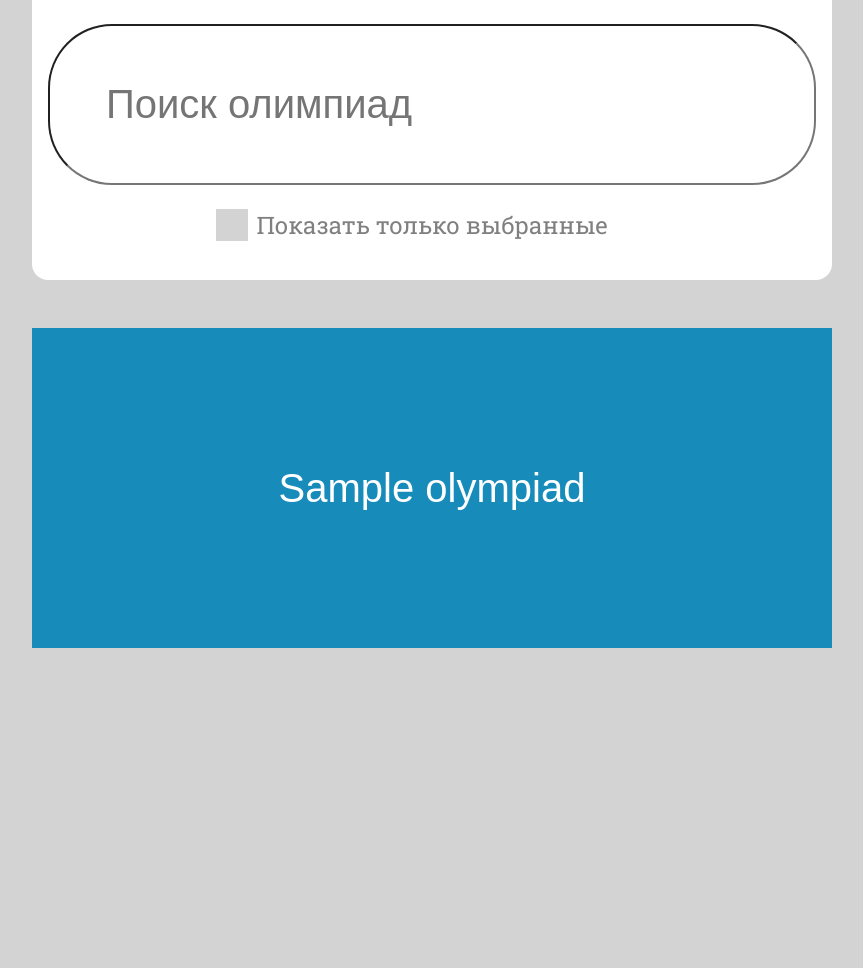
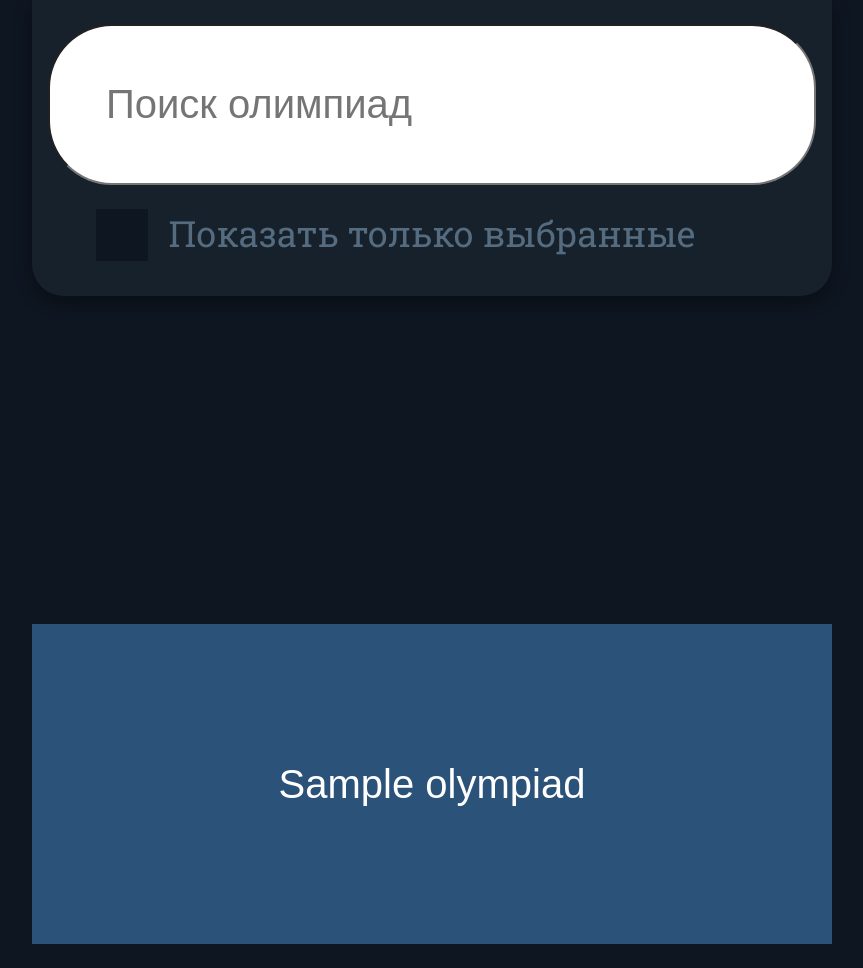
Before and after one commit to daminovkamil/mysite, a Python web app: template templates/olympiads.html in a window 1280 px wide. Shown: the whole page, without its empty margins (208-1071 px from the left). Before the commit the page ends 648 px from the top, so only its background shows below. Run offline with Jinja, Linux system fonts and the light colour scheme; the template is opened without the code that fills it: most values are stand-ins (such as "Sample title", 1, 10 or a date in 2020); some libraries are stand-ins or nearby versions.

Commit message:
Пока так

```diff
--- a/mysite/urls.py
+++ b/mysite/urls.py
@@ -14,9 +14,11 @@
     2. Add a URL to urlpatterns:  path('blog/', include('blog.urls'))
 """
 from django.contrib import admin
-from django.urls import path, include
+from django.urls import path
+import olympbot.views
 
 urlpatterns = [
     path('admin/', admin.site.urls),
-    path('olympbot/', include('olympbot.urls'))
+    path('subjects/<int:user_id>', olympbot.views.show_subjects),
+    path('olympiads/<int:user_id>', olympbot.views.show_olympiads)
 ]
--- a/templates/olympiads.html
+++ b/templates/olympiads.html
@@ -15,13 +15,13 @@
         font-family: 'Roboto Slab', serif;
         font-style: normal;
         font-weight: normal;
-        --tg-theme-bg-color: white;
-        --tg-theme-text-color: black;
-        --tg-theme-hint-color: gray;
-        --tg-theme-link-color: blue;
-        --tg-theme-button-color: #178cbb;
+        --tg-theme-bg-color: #17212B;
+        --tg-theme-text-color: #D1F2F0;
+        --tg-theme-hint-color: #556C80;
+        --tg-theme-link-color: #6BBFFF;
+        --tg-theme-button-color: #2B5278;
         --tg-theme-button-text-color: white;
-        --tg-theme-secondary-bg-color: lightgray;
+        --tg-theme-secondary-bg-color: #0E1621;
     }
 
     body {
@@ -41,7 +41,7 @@
         height: min(40vw, 40vh);
         margin: min(3vw, 3vh);
         padding: min(5vw, 5vh);
-        border-radius: min(2vw, 2vh);
+        border-radius: min(4vw, 4vh);
         background: var(--tg-theme-bg-color);
         color: var(--tg-theme-text-color);
         float: left;
@@ -59,6 +59,7 @@
         margin-left: 0;
         margin-right: 0;
         width: 100%;
+        padding: min(8vw, 8vh);
     }
 
     .search {
@@ -71,14 +72,14 @@
     }
 
     .search_container {
-        margin-left: calc((100% - min(100vw, 100vh)) / 2);
-        width: min(100vw, 100vh);
+        width: 100%;
         top: 0;
         background: var(--tg-theme-bg-color);
-        position: fixed;
-        height: min(35vh, 35vw);
-        border-bottom-left-radius: min(2vw, 2vh);
-        border-bottom-right-radius: min(2vw, 2vh);
+        position: sticky;
+        height: min(37vh, 37vw);
+        border-bottom-left-radius: min(4vw, 4vh);
+        border-bottom-right-radius: min(4vw, 4vh);
+        box-shadow: 0 8px 16px 0 rgba(0, 0, 0, 0.2), 0 6px 20px 0 rgba(0, 0, 0, 0.19);
     }
 
     .divider {
@@ -88,7 +89,7 @@
     /* Customize the label (the container) */
     .checkbox_container {
         text-align: center;
-        font-size: min(3vw, 3vh);
+        font-size: min(4.5vw, 4.5vh);
         color: var(--tg-theme-hint-color);
         display: block;
         position: relative;
@@ -109,12 +110,12 @@
     }
 
     .checkmark {
-        margin-left: min(23vw, 23vh);
+        margin-left: min(8vw, 8vh);
         position: absolute;
         top: 0;
         left: 0;
-        height: min(4vw, 4vh);
-        width: min(4vw, 4vh);
+        height: min(6.5vw, 6.5vh);
+        width: min(6.5vw, 6.5vh);
         background-color: var(--tg-theme-secondary-bg-color);
     }
 
@@ -133,18 +134,19 @@
     }
 
     .checkbox_container .checkmark:after {
-        left: min(1.4vw, 1.4vh);
-        top: min(0.8vw, 0.8vh);
-        width: min(0.9vw, 0.9vh);
-        height: min(1.5vw, 1.5vh);
+        left: min(2.5vw, 2.5vh);
+        top: min(1vw, 1vh);
+        width: min(1vw, 1vh);
+        height: min(2.3vw, 2.3vh);
         border: solid var(--tg-theme-button-text-color);
-        border-width: 0 min(0.6vw, 0.6vh) min(0.6vw, 0.6vh) 0;
+        border-width: 0 min(1vw, 1vh) min(1vw, 1vh) 0;
         -webkit-transform: rotate(45deg);
         -ms-transform: rotate(45deg);
         transform: rotate(45deg);
     }
 </style>
 <body>
+<div class="container">
 <div class="search_container">
     <input class="search" type="text" id="search" onkeyup="activity_filter()" placeholder="Поиск олимпиад">
     <label class="checkbox_container">Показать только выбранные
@@ -153,11 +155,10 @@
     </label>
 </div>
 <div class="divider"></div>
-<div class="container">
-    {% for olympiad in cool_olympiads %}
-        <button class="olympiad" id="{{ olympiad }}"
-                onclick="button_click('{{ olympiad }}'); activity_filter()">{{ olympiad }}</button>
-    {% endfor %}
+{% for olympiad in cool_olympiads %}
+    <button class="olympiad" id="{{ olympiad }}"
+            onclick="button_click('{{ olympiad }}'); activity_filter()">{{ olympiad }}</button>
+{% endfor %}
 </div>
 </body>
 <script type="application/javascript">
```
Also changed, not shown: olympbot/urls.py (deleted, +0 -7 lines), olympbot/views.py (+10 -1 lines), templates/base.html (deleted, +0 -10 lines), templates/subjects.html (+13 -3 lines).
